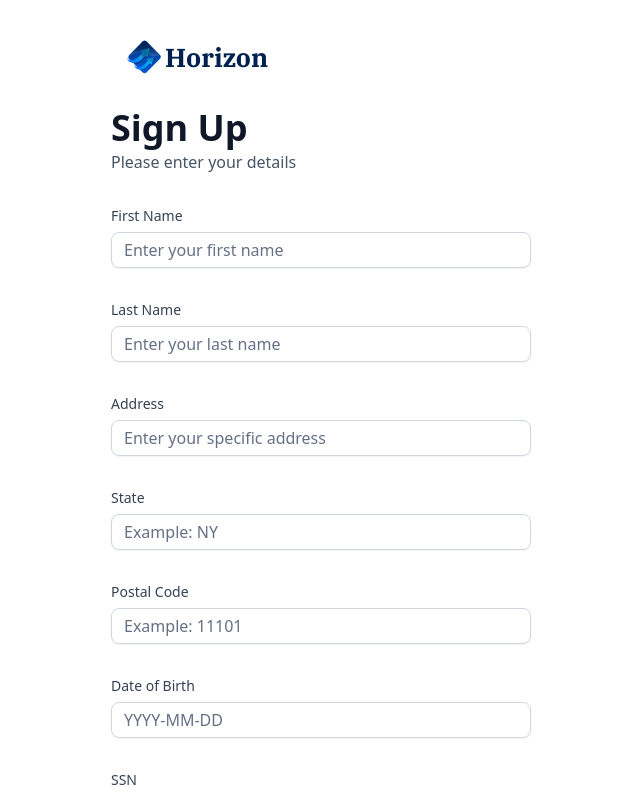
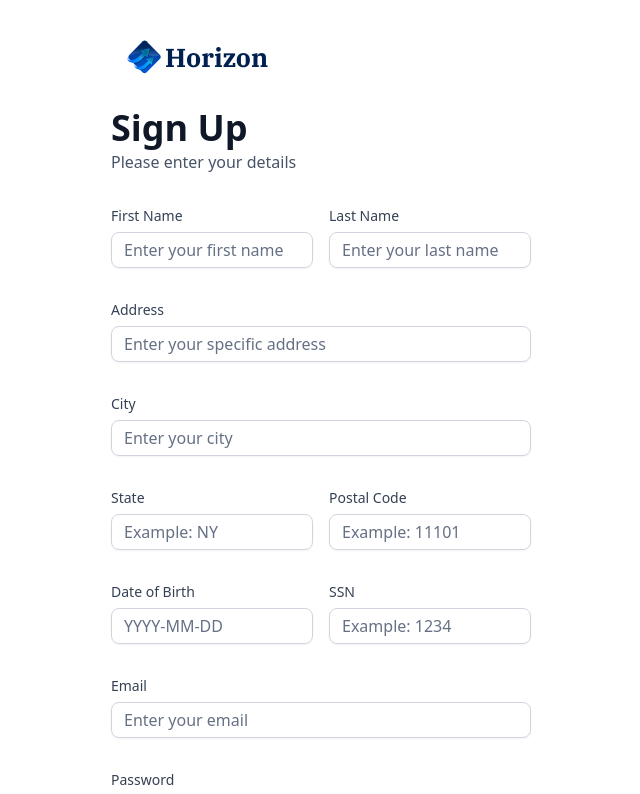
Before and after one commit to Kachanovskii/banking, a Next.js app: page /sign-up in a window 1280 px wide. Shown: the top 794 px of the page, without its empty margins (319-959 px from the left). Built offline with nearby package versions, Linux system fonts and the light colour scheme.

Commit message:
Refactor AuthForm and CustomInput to support dynamic form schema based on type; update validation rules for sign-in and sign-up

```diff
--- a/components/AuthForm.tsx
+++ b/components/AuthForm.tsx
@@ -20,14 +20,17 @@ import { Input } from '@/components/ui/input';
 import CustomInput from './CustomInput';
 import { authFormSchema } from '@/lib/utils';
 import { Loader2 } from 'lucide-react';
+import { useRouter } from 'next/navigation';
 
 const AuthForm = ({ type }: { type: string }) => {
+    const router = useRouter()
   const [user, setUser] = useState(null);
   const [isLoading, setIsLoading] = useState(false);
+  const formSchema = authFormSchema(type);
 
   // 1. Define your form.
-  const form = useForm<z.infer<typeof authFormSchema>>({
-    resolver: zodResolver(authFormSchema),
+  const form = useForm<z.infer<typeof formSchema>>({
+    resolver: zodResolver(formSchema),
     defaultValues: {
       email: '',
       password: '',
@@ -35,11 +38,32 @@ const AuthForm = ({ type }: { type: string }) => {
   });
 
   // 2. Define a submit handler.
-  function onSubmit(values: z.infer<typeof authFormSchema>) {
+  const onSubmit = async (data: z.infer<typeof formSchema>) => {
     setIsLoading(true);
-    console.log(values);
+    try {
+      // Sign up with Appwrite & create plain link token
+
+      if (type === 'sign-up') {
+        // const newUser = await signUp(data);
+
+        // setUser(newUser);
+      }
+
+      if (type === 'sign-in') {
+        // const response = await signIn({
+        //     email: data.email,
+        //     password: data.password
+        // });
+
+        // if(response) router.push('/')
+      }
+    } catch (error) {
+      console.log(error);
+    } finally {
       setIsLoading(false);
     }
+    setIsLoading(false);
+  };
 
   return (
     <section className="auth-form">
@@ -75,6 +99,7 @@ const AuthForm = ({ type }: { type: string }) => {
             <form onSubmit={form.handleSubmit(onSubmit)} className="space-y-8">
               {type === 'sign-up' && (
                 <>
+                  <div className="flex gap-4">
                     <CustomInput
                       control={form.control}
                       name="firstName"
@@ -87,12 +112,20 @@ const AuthForm = ({ type }: { type: string }) => {
                       label="Last Name"
                       placeholder="Enter your last name"
                     />
+                  </div>
                   <CustomInput
                     control={form.control}
                     name="address1"
                     label="Address"
                     placeholder="Enter your specific address"
                   />
+                  <CustomInput
+                    control={form.control}
+                    name="city"
+                    label="City"
+                    placeholder="Enter your city"
+                  />
+                  <div className="flex gap-4">
                     <CustomInput
                       control={form.control}
                       name="state"
@@ -105,6 +138,8 @@ const AuthForm = ({ type }: { type: string }) => {
                       label="Postal Code"
                       placeholder="Example: 11101"
                     />
+                  </div>
+                  <div className="flex gap-4">
                     <CustomInput
                       control={form.control}
                       name="dateOfBirth"
@@ -117,6 +152,7 @@ const AuthForm = ({ type }: { type: string }) => {
                       label="SSN"
                       placeholder="Example: 1234"
                     />
+                  </div>
                 </>
               )}
 
--- a/components/CustomInput.tsx
+++ b/components/CustomInput.tsx
@@ -5,9 +5,11 @@ import { Control, FieldPath } from 'react-hook-form';
 import z from 'zod';
 import { authFormSchema } from '@/lib/utils';
 
+const formSchema = authFormSchema('sign-up')
+
 interface CustomInput {
-    control: Control<z.infer<typeof authFormSchema>>,
-    name: FieldPath<z.infer<typeof authFormSchema>>,
+    control: Control<z.infer<typeof formSchema>>,
+    name: FieldPath<z.infer<typeof formSchema>>,
     label: string,
     placeholder: string
 }
--- a/lib/utils.ts
+++ b/lib/utils.ts
@@ -195,15 +195,16 @@ export const getTransactionStatus = (date: Date) => {
   return date > twoDaysAgo ? "Processing" : "Success";
 };
 
-export const authFormSchema = z.object({
+export const authFormSchema = (type: string) => z.object({
   // sign up
-  firstName: z.string().min(3),
-  lastName: z.string().min(3),
-  address1: z.string().max(50),
-  state: z.string().min(2).max(2),
-  postalCode: z.string().min(3).max(6),
-  dateOfBirth: z.string().min(3),
-  ssn: z.string().min(3),
+  firstName: type === 'sign-in' ? z.string().optional() : z.string().min(3),
+  lastName: type === 'sign-in' ? z.string().optional() : z.string().min(3),
+  address1: type === 'sign-in' ? z.string().optional() : z.string().max(50),
+  city: type === 'sign-in' ? z.string().optional() : z.string().max(50),
+  state: type === 'sign-in' ? z.string().optional() : z.string().min(2).max(2),
+  postalCode: type === 'sign-in' ? z.string().optional() : z.string().min(3).max(6),
+  dateOfBirth: type === 'sign-in' ? z.string().optional() : z.string().min(3),
+  ssn: type === 'sign-in' ? z.string().optional() : z.string().min(3),
   // both
   email: z.string().email(),
   password: z.string().min(8),
```
Lines whose indentation alone changed are shown as unchanged.
